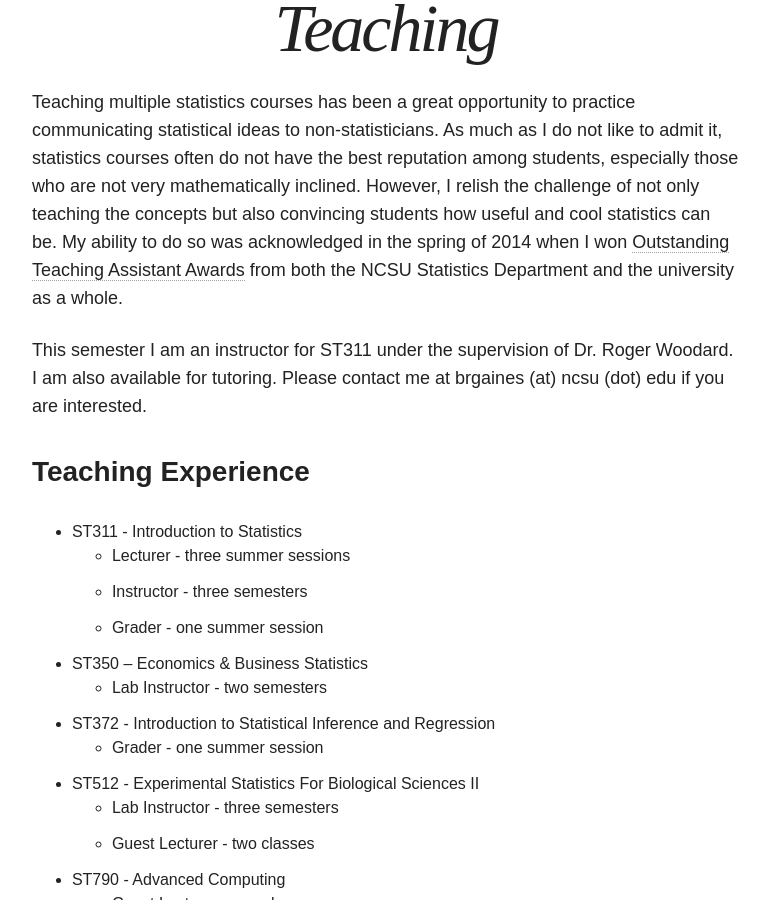
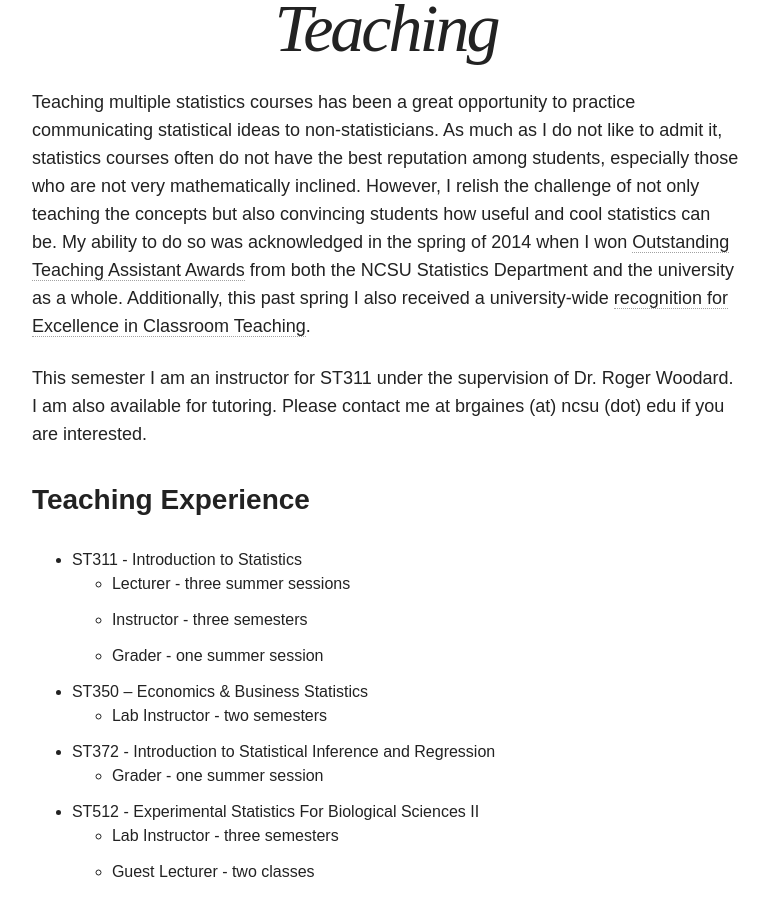
Before and after one commit to brgaines/brgaines.github.io, a Jekyll site: the page built from teaching/index.md, in a window 1280 px wide and 900 px high, scrolled down 460 px. Shown: the whole window, without its empty margins (254-1023 px from the left). Built offline with Jekyll 4.4.1, drawn with Linux system fonts in a browser that asks for light colours; nearby versions of some CDN libraries.

Commit message:
added teaching award from this past spring

```diff
--- a/teaching/index.md
+++ b/teaching/index.md
@@ -5,7 +5,7 @@ excerpt: "Teaching"
 modified: 2014-08-08T19:44:38.564948-04:00
 ---
 
-Teaching multiple statistics courses has been a great opportunity to practice communicating statistical ideas to non-statisticians.  As much as I do not like to admit it, statistics courses often do not have the best reputation among students, especially those who are not very mathematically inclined.  However, I relish the challenge of not only teaching the concepts but also convincing students how useful and cool statistics can be.  My ability to do so was acknowledged in the spring of 2014 when I won [Outstanding Teaching Assistant Awards](http://www.stat.ncsu.edu/blogs/news/?p=654) from both the NCSU Statistics Department and the university as a whole.
+Teaching multiple statistics courses has been a great opportunity to practice communicating statistical ideas to non-statisticians.  As much as I do not like to admit it, statistics courses often do not have the best reputation among students, especially those who are not very mathematically inclined.  However, I relish the challenge of not only teaching the concepts but also convincing students how useful and cool statistics can be.  My ability to do so was acknowledged in the spring of 2014 when I won [Outstanding Teaching Assistant Awards](http://www.stat.ncsu.edu/blogs/news/?p=654) from both the NCSU Statistics Department and the university as a whole.  Additionally, this past spring I also received a university-wide [recognition for Excellence in Classroom Teaching](https://gsa.ncsu.edu/2017-nexcellence-in-graduate-teaching-awards/).
 
 This semester I am an instructor for ST311 under the supervision of Dr. Roger Woodard.  I am also available for tutoring.  Please contact me at brgaines (at) ncsu (dot) edu if you are interested.
 
```
